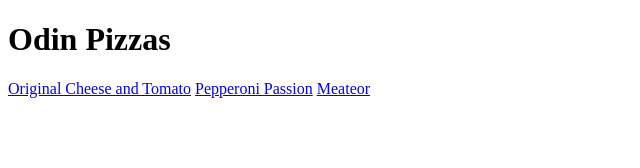
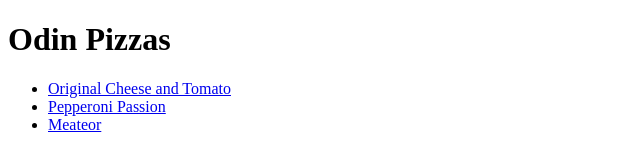
Before and after one commit to fullstack-jack/odin-recipes, a plain HTML site: page index.html in a window 1280 px wide. Shown: the whole page, without its empty margins (0-640 px from the left). Drawn offline with Linux system fonts and the light colour scheme.

Commit message:
Added more recipes

```diff
--- a/index.html
+++ b/index.html
@@ -7,8 +7,11 @@
 </head>
 <body>
     <h1>Odin Pizzas</h1>
-    <a href="recipes/recipe1.html">Original Cheese and Tomato</a>
-    <a href="recipes/recipe2.html">Pepperoni Passion</a>
-    <a href="recipes/recipe3.html">Meateor</a>
+    <ul>
+        <li><a href="recipes/recipe1.html">Original Cheese and Tomato</a></li>
+        <li><a href="recipes/recipe2.html">Pepperoni Passion</a></li>
+        <li><a href="recipes/recipe3.html">Meateor</a></li>
+    </ul>
+
 </body>
 </html>
```
